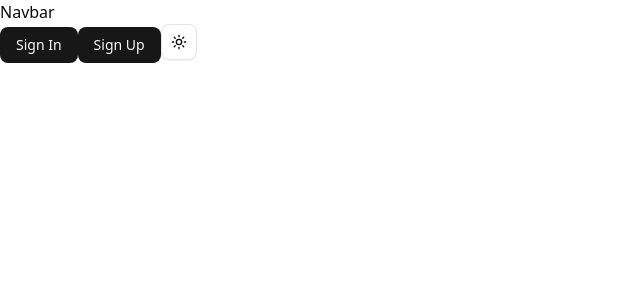
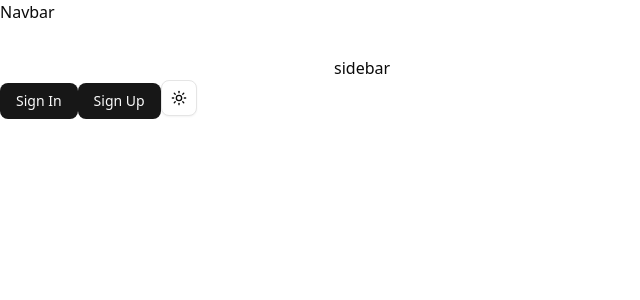
Before and after one commit to berkcantelseren/Pixerly, a Next.js app: page / in a window 1280 px wide. Shown: the top 300 px of the page, without its empty margins (0-640 px from the left). Built offline with nearby package versions, Linux system fonts and the light colour scheme; no server answers.

Commit message:
sidebar added and centered content

```diff
--- a/src/app/layout.tsx
+++ b/src/app/layout.tsx
@@ -31,8 +31,19 @@
             enableSystem
             disableTransitionOnChange
           >
-            <Navbar />
-            {children}
+            <div className="min-h-screen">
+              <Navbar />
+              <main className="py-8">
+                {/* center content  */}
+                <div className="max-w-7xl mx-auto px-4">
+                  <div className="grid grid-cols-1 lg:grid-cols-12 gap-6">
+                    <div className="hidden lg:block lg:col-span-3"></div>
+                    sidebar
+                  </div>
+                </div>
+                {children}
+              </main>
+            </div>
           </ThemeProvider>
         </body>
       </html>
```
